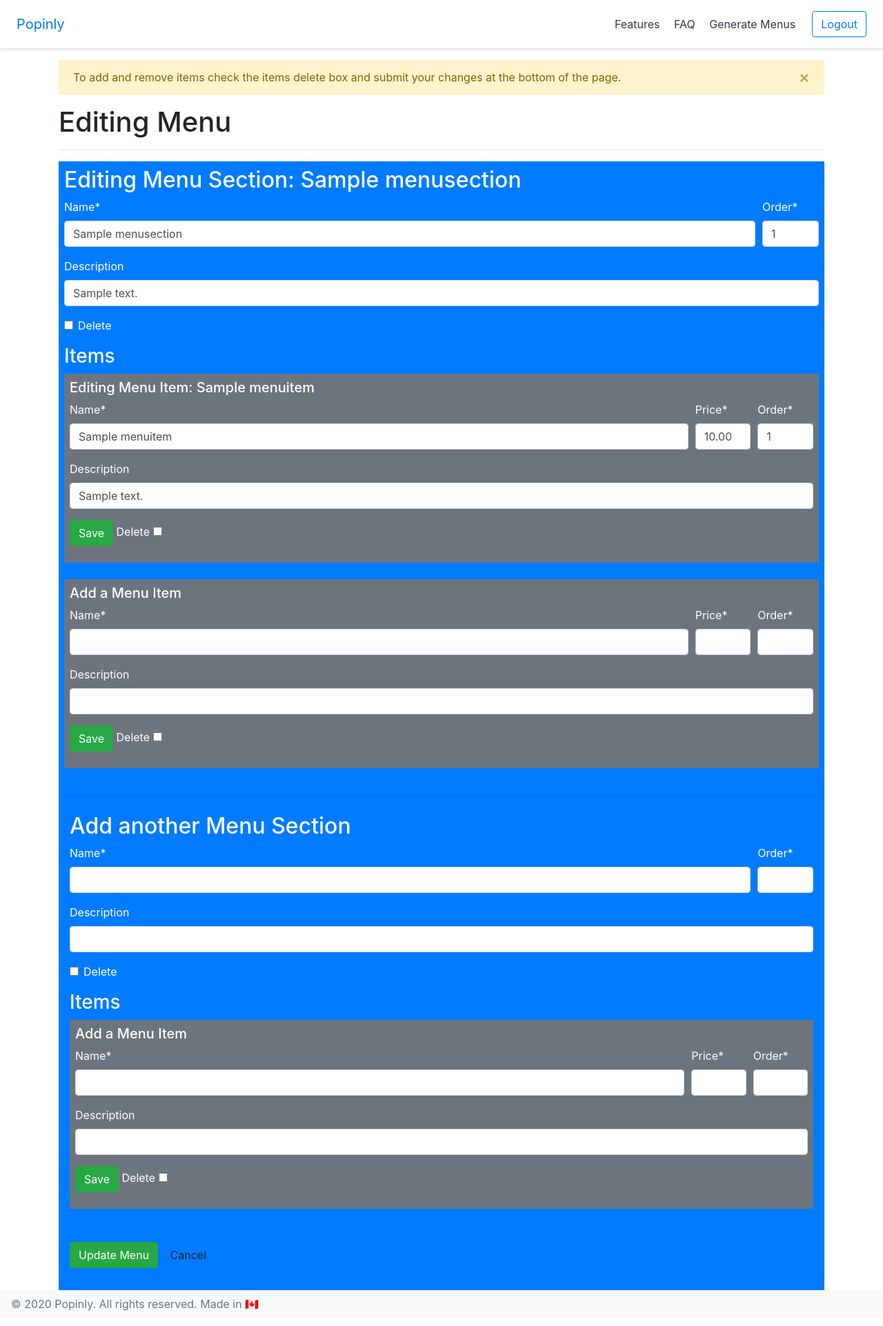
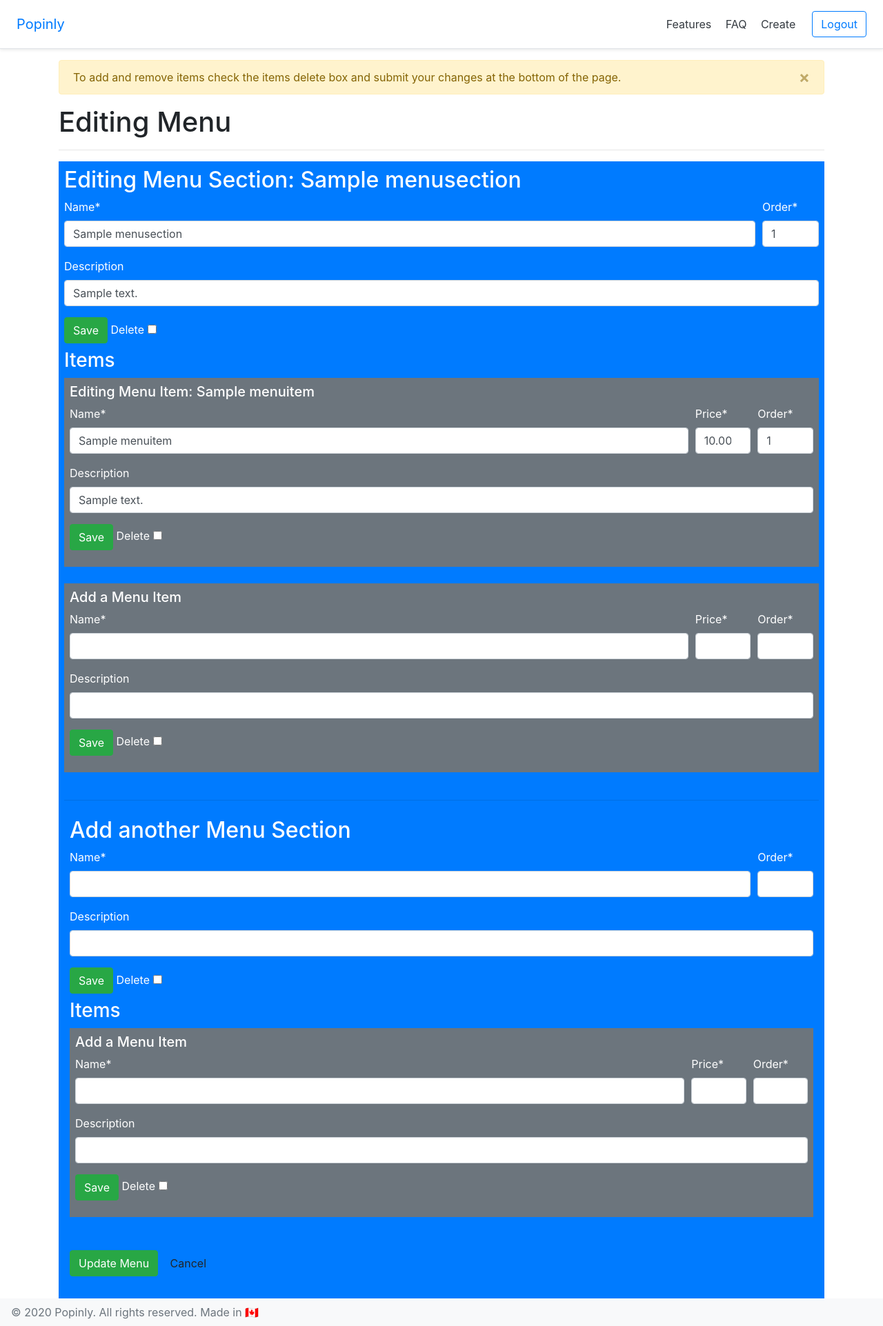
Before and after one commit to geooff/popinly, a Django app: page /generator/edit_contents/00000000-0000-0000-0000-000000000001 in a window 1280 px wide. Shown: the whole page at 69% size. Before the commit the page ends 1901 px from the top, so only its background shows below. Run offline with Django 3.2, Linux system fonts and the light colour scheme; a user stored in the database is signed in; tables that the repository leaves empty hold one stand-in row (values such as "Sample post"); some libraries are stand-ins or nearby versions.

Commit message:
add save buttons on menu_edit

```diff
--- a/popinly/templates/base_generic.html
+++ b/popinly/templates/base_generic.html
@@ -23,7 +23,7 @@
       <nav class="my-2 my-md-0 mr-md-3">
         <a class="p-2 text-dark" href="{% url 'features' %}">Features</a>
         <a class="p-2 text-dark" href="{% url 'menu_gen:index' %}">FAQ</a>
-        <a class="p-2 text-dark" href="{% url 'menu_gen:index' %}">Generate Menus</a>
+        <a class="p-2 text-dark" href="{% url 'menu_gen:index' %}">Create</a>
       </nav>
       {% if user.is_authenticated %}
          <a class="btn btn-outline-primary" href="{% url 'logout'%}?next={{request.path}}">Logout</a>
--- a/popinly/templates/menu_gen/menu_edit.html
+++ b/popinly/templates/menu_gen/menu_edit.html
@@ -44,7 +44,10 @@
         </div>
       </div>
       {{ menu_section_form.description|as_crispy_field }}
-      {{ menu_section_form.DELETE|as_crispy_field }}
+      <div class="form-group mb-2">
+        <button type="submit" class="btn btn-success">Save</button>
+        <span> Delete {{ menu_section_form.DELETE }} </span>
+      </div>
       {% if menu_section_form.nested %}
         <h3>Items</h3>
           {{ menu_section_form.nested.management_form }}
```
